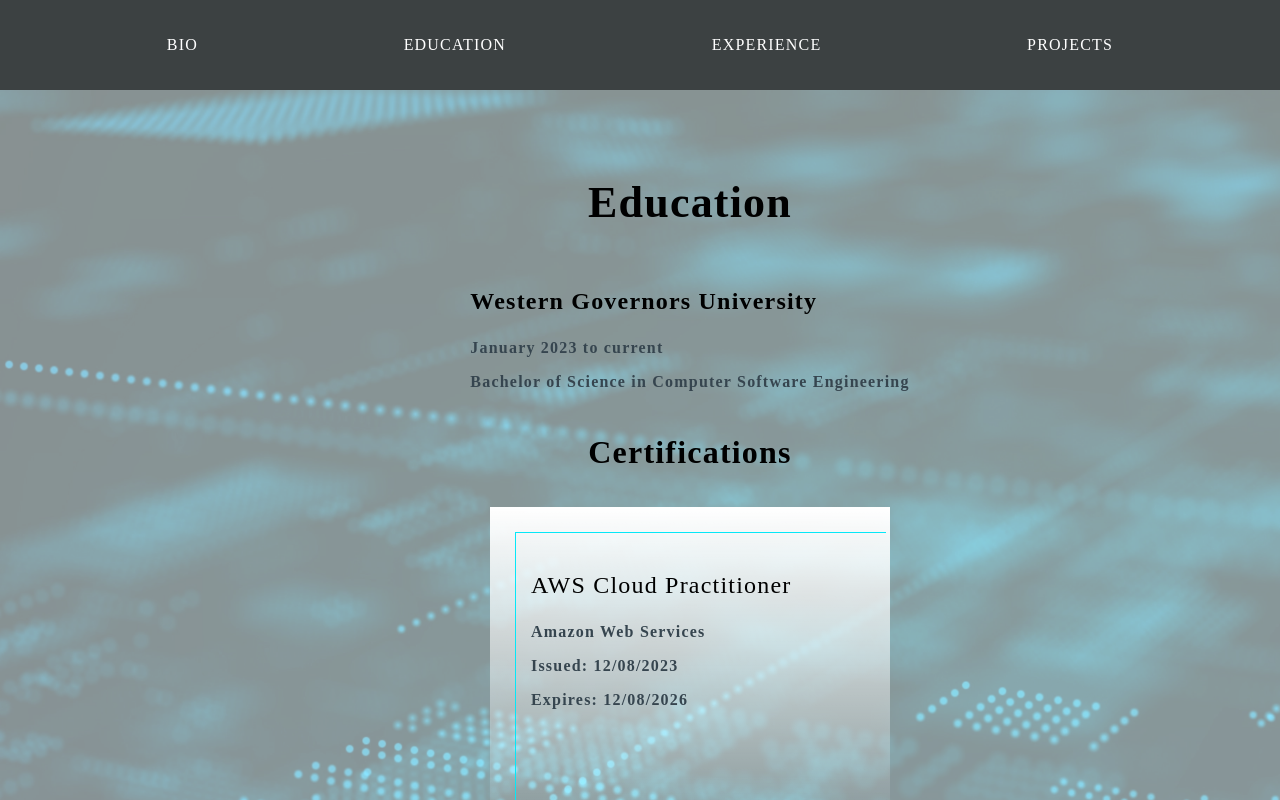
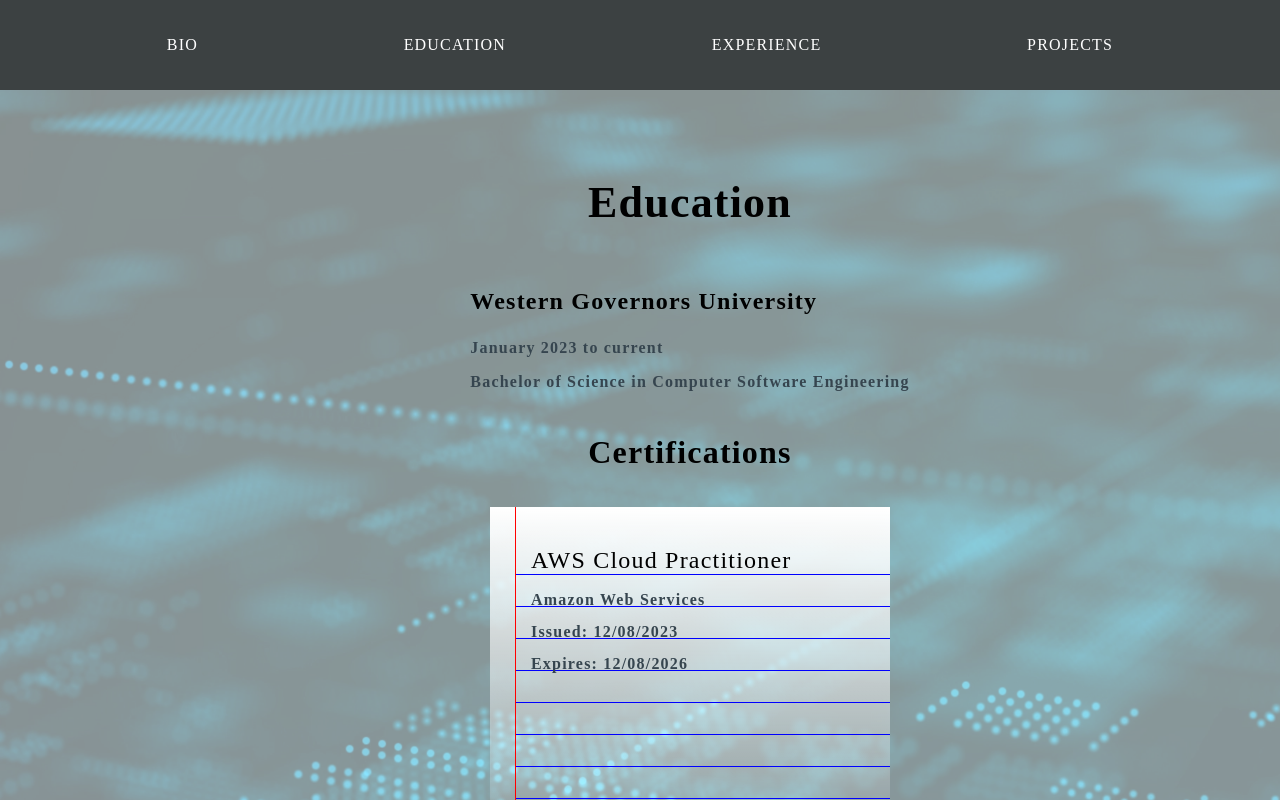
Before and after one commit to JamieGarcia123/portfolio, a React (Create React App) app in the folder cd/: page /portfolio/education in a window 1280 px wide. Shown: the top 800 px of the page. Built offline with nearby package versions, Linux system fonts and the light colour scheme; a web font is replaced by a local one.

Commit message:
styling changes to cards

```diff
--- a/cd/src/pages/education/education.css
+++ b/cd/src/pages/education/education.css
@@ -35,7 +35,7 @@
 .certCard-inner {
     position: relative;
     cursor: pointer;
-    background: linear-gradient(#ffffff, #ffffff10);
+    background: linear-gradient(#ffffff, #ffffff20);
     width: 100%;
     height: 100%;
     transition: transform 0.5s;
@@ -48,15 +48,25 @@
     background-color: transparent;
 }
 .certCard-front{
-    padding: 25px;
+    padding: 0px 25px;
 }
 
 .certCard-front div{
-    height: 80%;
+    height: 100%;
     width: 85%;
-    padding: 15px;
-    border-left: 1px solid rgb(6, 231, 247);
-    border-top: 1px solid rgb(6, 231, 247);
+    padding: 0px 15px;
+}
+
+.brdrlft{
+    border-left: 1px solid red;
+    position: absolute;
+    top: 0px;
+    left: 25px;
+}
+
+.h3title{
+    margin-bottom: 0px;
+    margin-top: 40px;
 }
 
  .certCard-front, .certCard-back {
@@ -67,7 +77,18 @@
      backface-visibility: hidden;
  }
 
+.brdrbtm{
+    border-bottom: 1px solid blue;
+    width: 110%;
+    margin-left: -40px;
 
+}
+.brdrbtm-height {
+    height: 15px;
+}
+.brdrbtm span{
+    padding-left: 15px;
+}
 
 .certCard-back {
     transform: rotateY(180deg);
--- a/cd/src/pages/education/index.js
+++ b/cd/src/pages/education/index.js
@@ -42,12 +42,17 @@ const EducationPage = () => {
               <div className="certCard">
                 <div className="certCard-inner">
 
-                  <div className="certCard-front">
+                  <div className="certCard-front brdrlft">
                     <div>
-                      <h3>{cert.name}</h3>
-                      <p>{cert.distributor}</p>
-                      {cert?.issued ? <p>Issued: {cert.issued}</p> : <p>''</p>}
-                      {cert?.expiration ? <p>Expires: {cert.expiration}</p> : <p>Expires: Does not expire.</p>}
+                      <h3 className="brdrbtm h3title"><span>{cert.name}</span></h3>
+                      <p className="brdrbtm brdrbtm-height"><span>{cert.distributor}</span></p>
+                      {cert?.issued ? <p className="brdrbtm brdrbtm-height"><span>Issued: {cert.issued}</span></p> : <p className="brdrbtm"><span>''</span></p>}
+                      {cert?.expiration ? <p className="brdrbtm brdrbtm-height"><span>Expires: {cert.expiration}</span></p> : <p className="brdrbtm"><span>Expires: Does not expire.</span></p>}
+                      <p className="brdrbtm brdrbtm-height"></p>
+                      <p className="brdrbtm brdrbtm-height"></p>
+                      <p className="brdrbtm brdrbtm-height"></p>
+                      <p className="brdrbtm brdrbtm-height"></p>
+
                     </div>
                   </div>
                   <div className="certCard-back"><div id={cert.id}></div>
```
